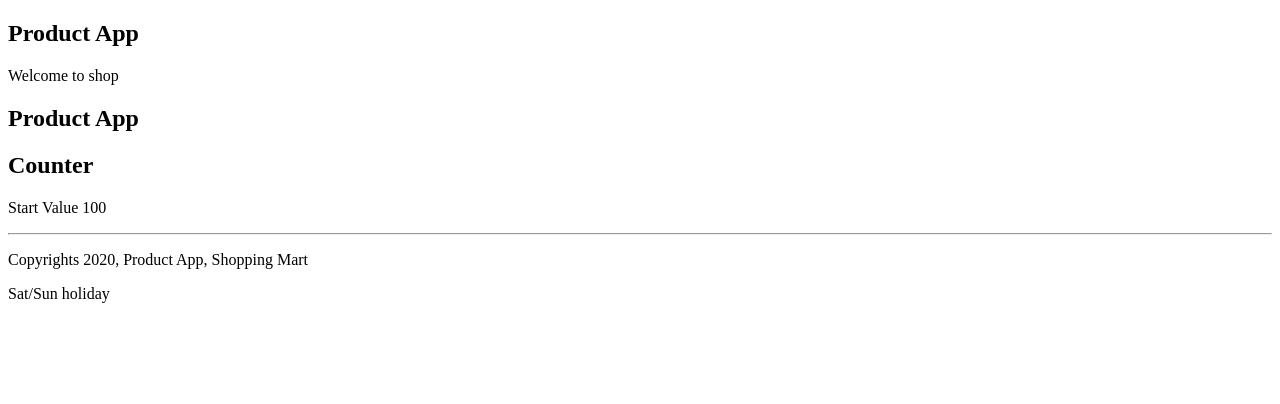
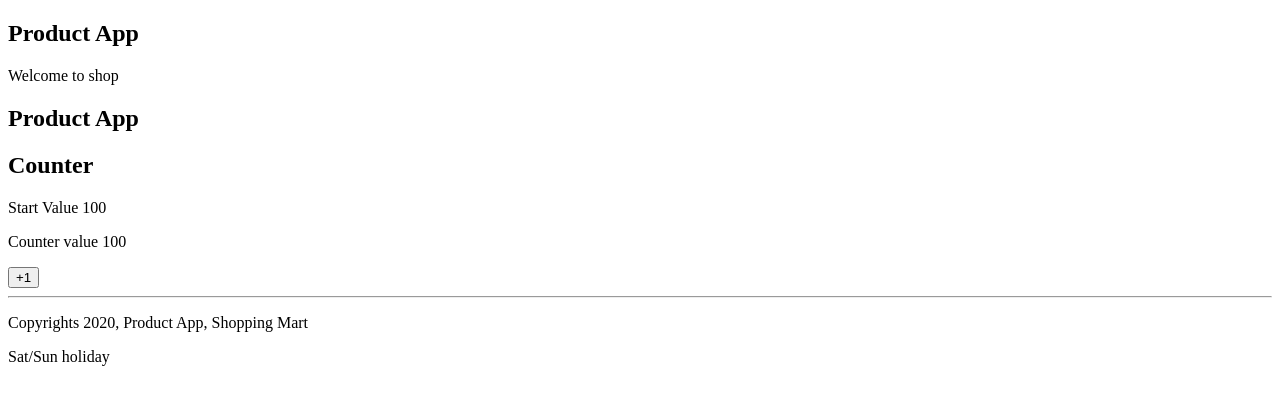
Before and after one commit to nodesense/caprus-react-2020, a React (Create React App) app: page / in a window 1280 px wide. Shown: the top 404 px of the page. Built offline with nearby package versions, Linux system fonts and the light colour scheme.

Commit message:
starting event

```diff
--- a/src/app/components/Counter.jsx
+++ b/src/app/components/Counter.jsx
@@ -3,6 +3,10 @@ import React from 'react';
 import PropTypes from 'prop-types';
 
 // class component
+// class state - only available for class component
+
+// STATE: A Component data, which can be mutated/changed
+// props are read only, state can be used for get and set
 
 class Counter extends React.Component {
     // ES.next
@@ -12,6 +16,21 @@ class Counter extends React.Component {
 
     static defaultProps = {
         startValue: 0
+    }
+
+    constructor(props) {
+        super(props) // mandatory
+
+        // initialize state
+        this.state = {
+            counter : props.startValue
+        }
+    }
+
+    // react shall pass event object as its first argument
+    increment(e) {
+        console.log('increment called', e);
+        console.log('this value is ', this)
     }
 
     // keyword
@@ -25,6 +44,10 @@ class Counter extends React.Component {
             <div>
                 <h2>Counter</h2>
                 <p>Start Value {startValue}</p>
+
+                <p>Counter value {this.state.counter}</p>
+                {/* react events take callback as reference */}
+                <button onClick={this.increment}>+1</button>
             </div>
         )
     }
```
Also changed, not shown: 1 other file (tests, documents, lock files or other folders).
